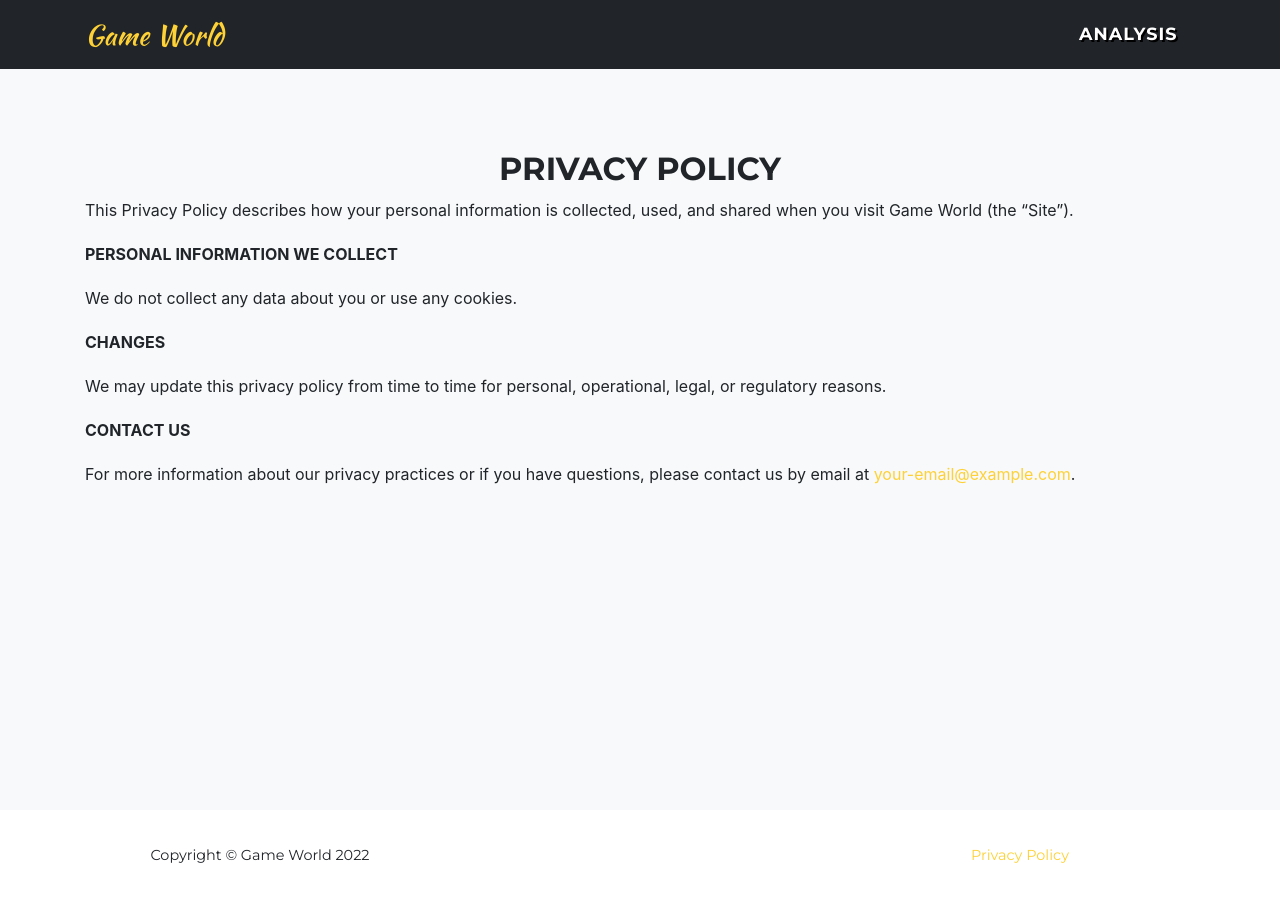
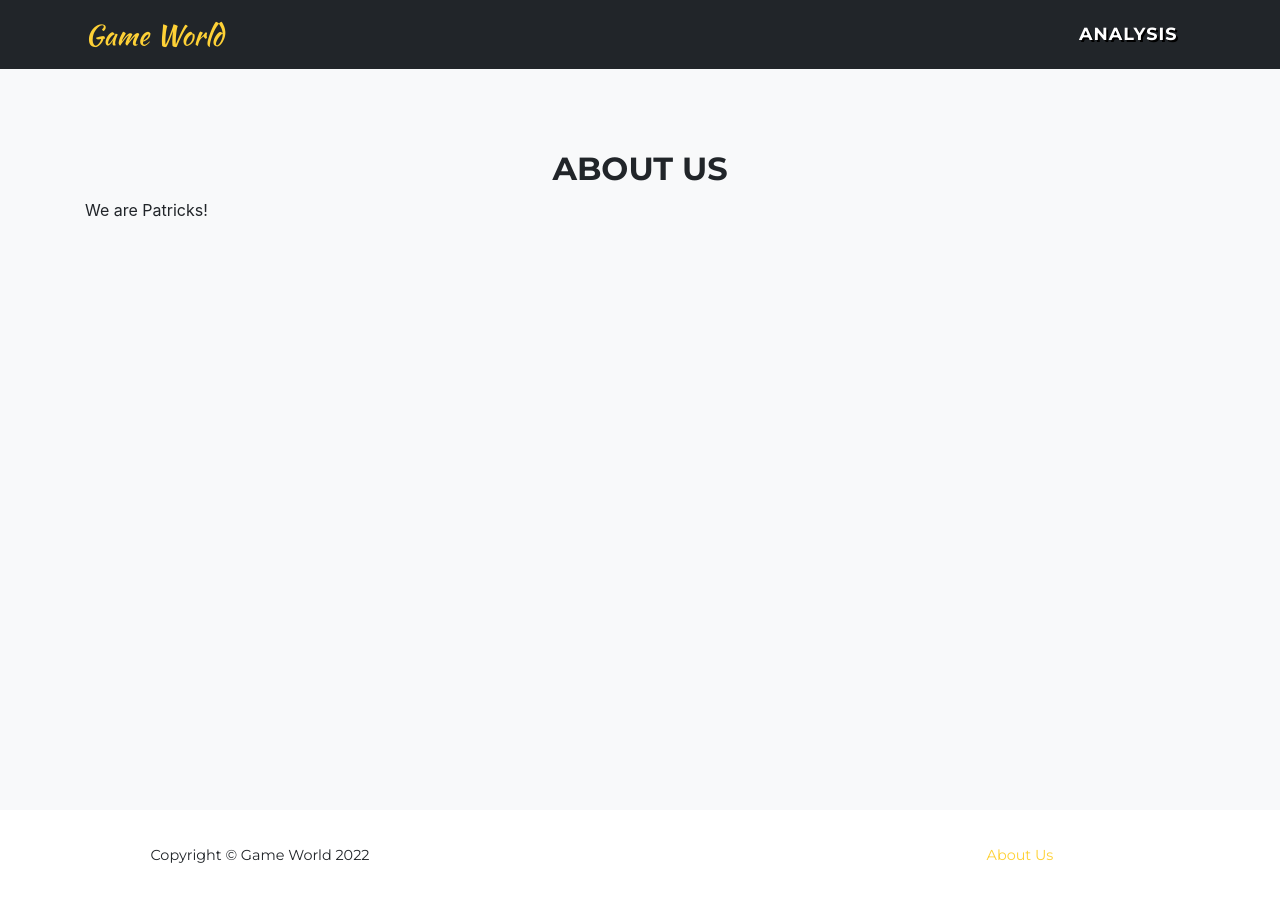
Before and after one commit to DVPatricks/DVPatricks.github.io, a Jekyll site: the page built from legal.md, in a window 1280 px wide. Built offline with Jekyll 4.4.1, drawn with Linux system fonts in a browser that asks for light colours; some web fonts are replaced.

Commit message:
add temp

```diff
--- a/_includes/footer.html
+++ b/_includes/footer.html
@@ -27,7 +27,7 @@
           <li class="list-inline-item">
             <a href="legal"
               >{{ site.data.sitetext[site.locale].footer.legal | default:
-              "Privacy Policy" }}</a
+              "About Us" }}</a
             >
           </li>
         </ul>
--- a/_includes/navheader.html
+++ b/_includes/navheader.html
@@ -5,7 +5,7 @@
           {%- if site.logo -%}
             <img height="{{ site.logo.height | default: 52 }}" src="{{ site.logo.path }}"/>
           {%- else -%}
-            Game World
+            {{ site.title }}
           {%- endif -%}
       </a>
       <button class="navbar-toggler navbar-toggler-right" type="button" data-toggle="collapse" data-target="#navbarResponsive" aria-controls="navbarResponsive" aria-expanded="false" aria-label="Toggle navigation">
--- a/_layouts/home.html
+++ b/_layouts/home.html
@@ -4,9 +4,3 @@ layout: default
 {% include navheader.html %}
 
 {% include services.html %}
-{% include portfolio_grid.html %}
-{% include about.html %}
-{% include timeline.html %}
-{% include team.html %}
-{% include clients.html %}
-{% include contact.html %}
--- a/legal.md
+++ b/legal.md
@@ -1,39 +1,11 @@
 ---
 layout: page
-title: Privacy Policy
+title: About Us
 background: grey
 ---
 
 <div class="col-lg-12 text-center">
-	<h2 class="section-heading text-uppercase">Privacy Policy</h2>
+	<h2 class="section-heading text-uppercase">About Us</h2>
 </div>
 
-This Privacy Policy describes how your personal information is collected, used, and shared when you visit {{ site.title }} (the “Site”).
-
-**PERSONAL INFORMATION WE COLLECT**
-
-{% if site.analytics.google %}
-
-Automatically Collected (Google Analytics):
-
-When you visit the Site, we automatically receive information about your device from your browser, such as your IP address. As you browse the Site, we also collect information about how you interact with the Site. We refer to this automatically-collected information as “Device Information”.
-
-We collect Device Information using cookies. “Cookies” are data files that are placed on your device. For more information about cookies and how to disable them, visit http://www.allaboutcookies.org.
-
-We do this using Google Analytics: <https://www.google.com/intl/en/policies/privacy/>.
-
-You can opt-out of Google Analytics here: <https://tools.google.com/dlpage/gaoptout>.
-
-{% else %}
-
-We do not collect any data about you or use any cookies.
-
-{% endif %}
-
-**CHANGES**
-
-We may update this privacy policy from time to time for personal, operational, legal, or regulatory reasons.
-
-**CONTACT US**
-
-For more information about our privacy practices or if you have questions, please contact us by email at <a href="mailto:{{ site.email }}">{{ site.email }}</a>.
+We are Patricks!
```
Also changed, not shown: _config.yml (line endings or trailing spaces), 4 other files.
